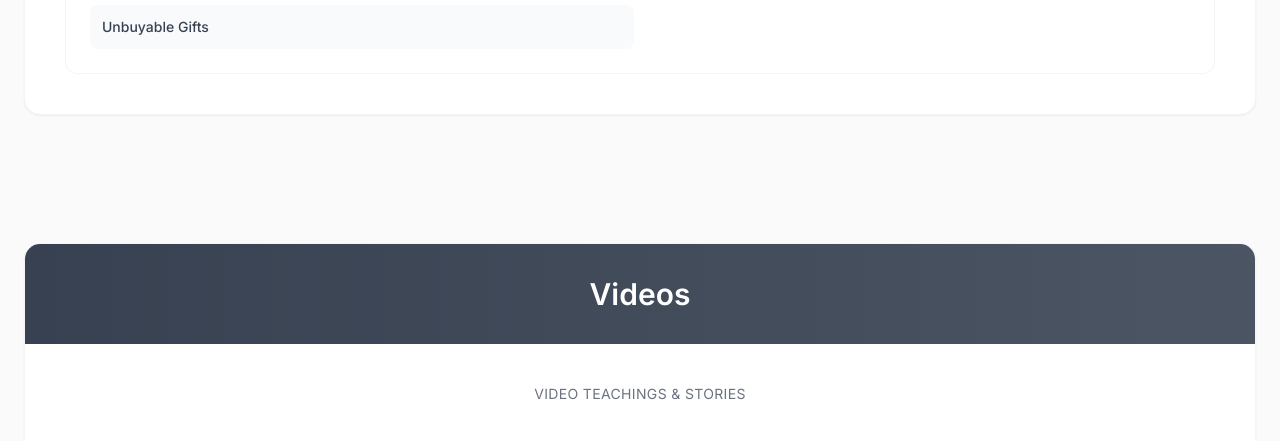
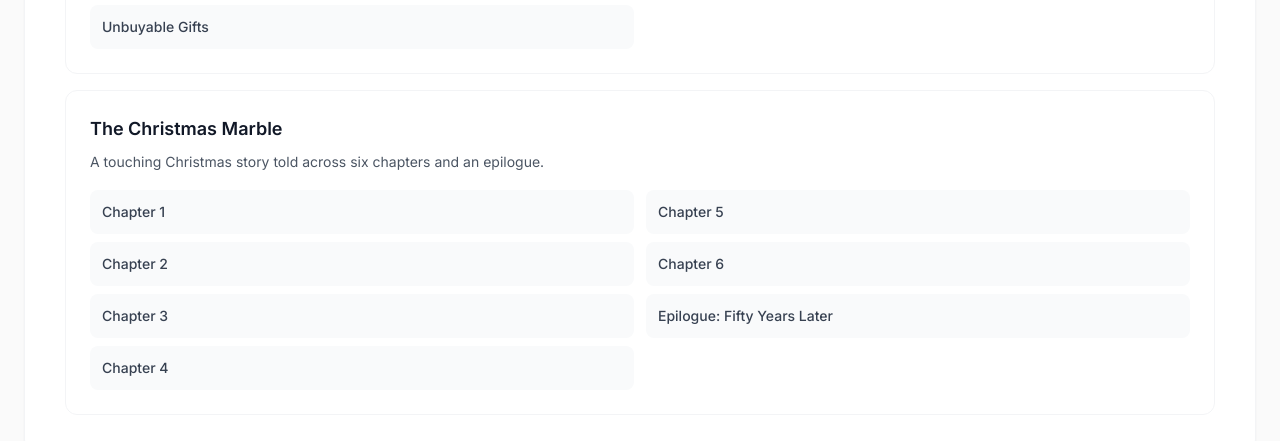
Before and after one commit to ryan-durrant/george-durrant-website, a website: page index.html in a window 1280 px wide. Shown: the part 4734-5175 px from the top of the page. Drawn offline with nearby package versions, Linux system fonts and the light colour scheme.

Commit message:
Adding the christmas marble stories

```diff
--- a/index.html
+++ b/index.html
@@ -1469,6 +1469,116 @@
                 </div>
               </div>
             </div>
+            <!-- The Christmas Marble Collection -->
+            <div
+              class="group border border-gray-100 rounded-xl p-6 hover:border-primary/20 hover:shadow-md transition-all duration-200"
+            >
+              <h3
+                class="text-lg font-semibold text-gray-900 mb-2 group-hover:text-primary transition-colors"
+              >
+                The Christmas Marble
+              </h3>
+              <p class="text-gray-600 mb-4 text-sm leading-relaxed">
+                A touching Christmas story told across six chapters and an epilogue.
+              </p>
+              <div class="grid grid-cols-1 md:grid-cols-2 gap-3">
+                <div class="space-y-2">
+                  <div
+                    class="audio-card block p-3 bg-gray-50 hover:bg-primary/10 rounded-lg transition-all duration-200 group cursor-pointer"
+                  >
+                    <div class="flex items-center justify-between">
+                      <span class="text-sm font-medium text-gray-700"
+                        >Chapter 1</span
+                      >
+                      <button
+                        class="play-btn hidden"
+                        data-audio="media/audiobooks/The Christmas Marble/Durrant chapter 1.m4a"
+                      ></button>
+                    </div>
+                  </div>
+                  <div
+                    class="audio-card block p-3 bg-gray-50 hover:bg-primary/10 rounded-lg transition-all duration-200 group cursor-pointer"
+                  >
+                    <div class="flex items-center justify-between">
+                      <span class="text-sm font-medium text-gray-700"
+                        >Chapter 2</span
+                      >
+                      <button
+                        class="play-btn hidden"
+                        data-audio="media/audiobooks/The Christmas Marble/Durrant chapter 2.m4a"
+                      ></button>
+                    </div>
+                  </div>
+                  <div
+                    class="audio-card block p-3 bg-gray-50 hover:bg-primary/10 rounded-lg transition-all duration-200 group cursor-pointer"
+                  >
+                    <div class="flex items-center justify-between">
+                      <span class="text-sm font-medium text-gray-700"
+                        >Chapter 3</span
+                      >
+                      <button
+                        class="play-btn hidden"
+                        data-audio="media/audiobooks/The Christmas Marble/Durrant chapter 3.m4a"
+                      ></button>
+                    </div>
+                  </div>
+                  <div
+                    class="audio-card block p-3 bg-gray-50 hover:bg-primary/10 rounded-lg transition-all duration-200 group cursor-pointer"
+                  >
+                    <div class="flex items-center justify-between">
+                      <span class="text-sm font-medium text-gray-700"
+                        >Chapter 4</span
+                      >
+                      <button
+                        class="play-btn hidden"
+                        data-audio="media/audiobooks/The Christmas Marble/Durrant chapter 4.m4a"
+                      ></button>
+                    </div>
+                  </div>
+                </div>
+                <div class="space-y-2">
+                  <div
+                    class="audio-card block p-3 bg-gray-50 hover:bg-primary/10 rounded-lg transition-all duration-200 group cursor-pointer"
+                  >
+                    <div class="flex items-center justify-between">
+                      <span class="text-sm font-medium text-gray-700"
+                        >Chapter 5</span
+                      >
+                      <button
+                        class="play-btn hidden"
+                        data-audio="media/audiobooks/The Christmas Marble/Durrant chapter 5.m4a"
+                      ></button>
+                    </div>
+                  </div>
+                  <div
+                    class="audio-card block p-3 bg-gray-50 hover:bg-primary/10 rounded-lg transition-all duration-200 group cursor-pointer"
+                  >
+                    <div class="flex items-center justify-between">
+                      <span class="text-sm font-medium text-gray-700"
+                        >Chapter 6</span
+                      >
+                      <button
+                        class="play-btn hidden"
+                        data-audio="media/audiobooks/The Christmas Marble/Durrant chapter 6.m4a"
+                      ></button>
+                    </div>
+                  </div>
+                  <div
+                    class="audio-card block p-3 bg-gray-50 hover:bg-primary/10 rounded-lg transition-all duration-200 group cursor-pointer"
+                  >
+                    <div class="flex items-center justify-between">
+                      <span class="text-sm font-medium text-gray-700"
+                        >Epilogue: Fifty Years Later</span
+                      >
+                      <button
+                        class="play-btn hidden"
+                        data-audio="media/audiobooks/The Christmas Marble/Durrant epilogue “fifty years later”.m4a"
+                      ></button>
+                    </div>
+                  </div>
+                </div>
+              </div>
+            </div>
           </div>
         </div>
       </div>
```
Also changed, not shown: 7 other files.
